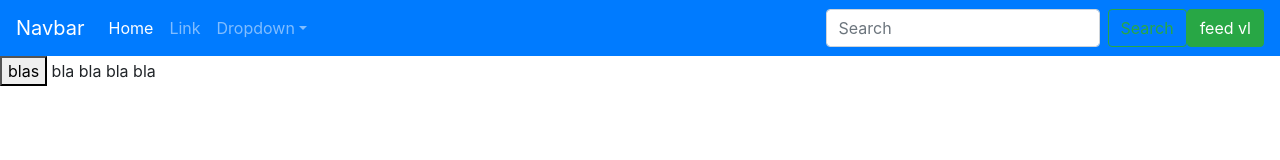
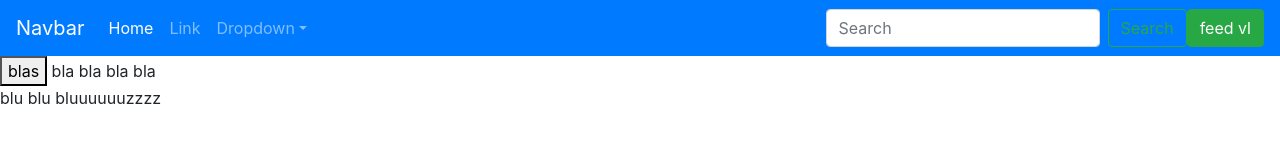
Before and after one commit to duyd9669/demoGit, a plain HTML site: page index.html in a window 1280 px wide. Drawn offline with nearby package versions, Linux system fonts and the light colour scheme.

Commit message:
blu blu blu

```diff
--- a/index.html
+++ b/index.html
@@ -71,6 +71,7 @@
     </nav>
     <button>blas</button>
     <a>bla bla bla bla </a>
+    <p>blu blu bluuuuuuzzzz</p>
     <!-- Optional JavaScript -->
     <!-- jQuery first, then Popper.js, then Bootstrap JS -->
     <script
```
